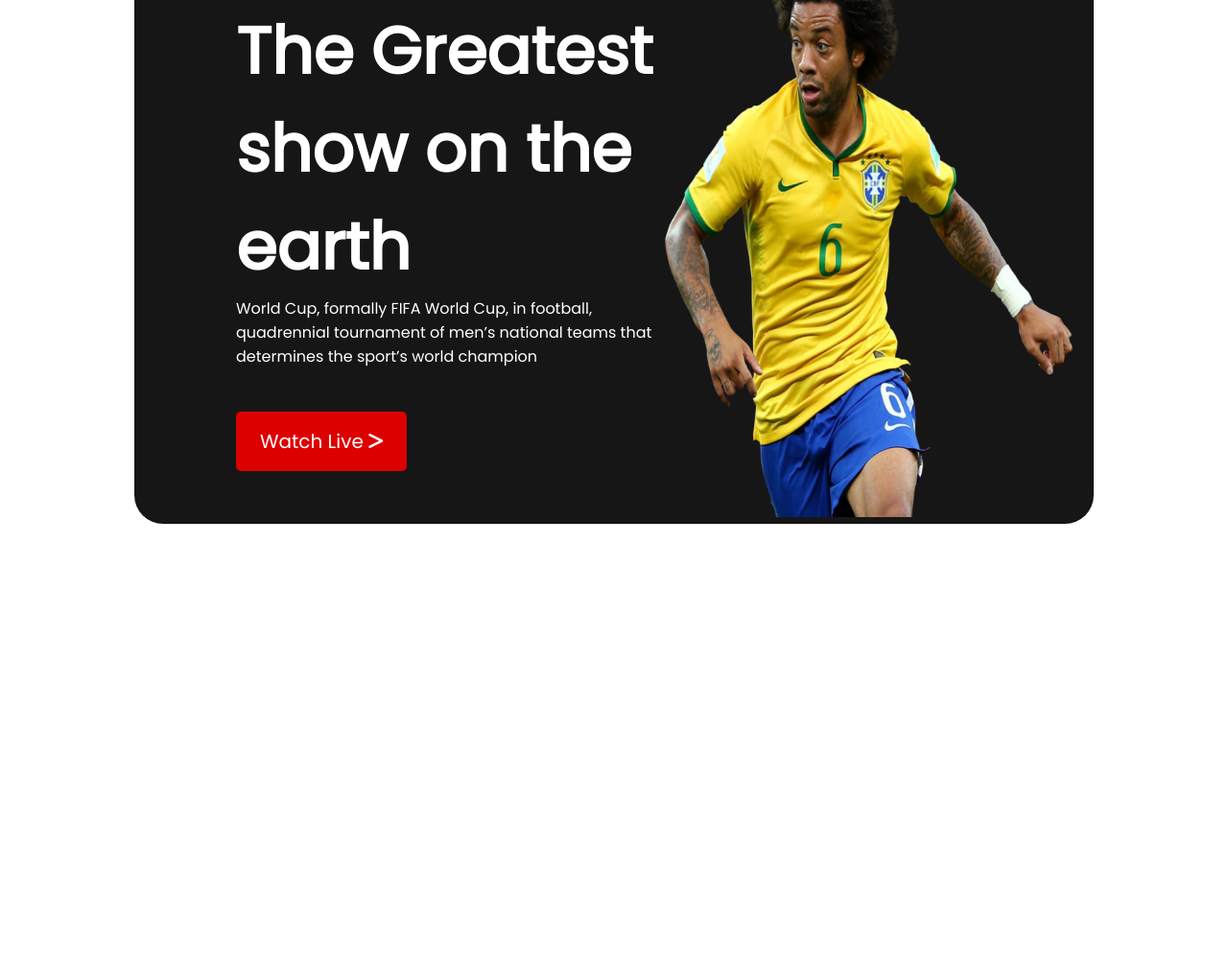
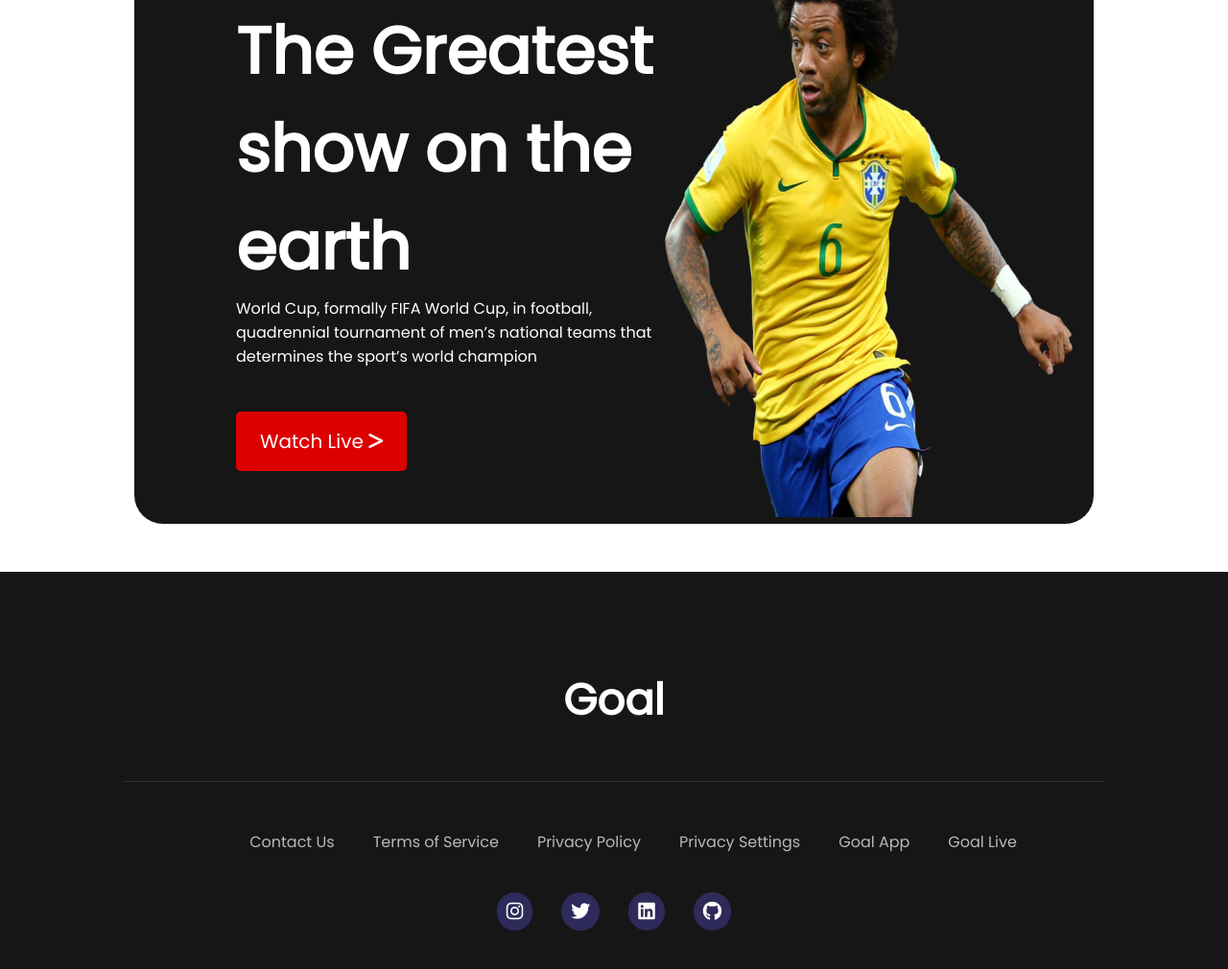
Before and after one commit to MoriamAkterSwarna/World-Cup, a plain HTML site: page index.html in a window 1280 px wide. Shown: the part 157-1167 px from the top of the page at 96% size. Before the commit the page ends 800 px from the top, so only its background shows below. Drawn offline with Linux system fonts and the light colour scheme.

Commit message:
footer section added

```diff
--- a/index.html
+++ b/index.html
@@ -15,6 +15,7 @@
 </head>
 
 <body>
+    <!-- Header Section Start -->
 
     <header>
         <div class="header-section">
@@ -33,6 +34,32 @@
             </div>
         </div>
     </header>
+    <!-- Header Section End -->
+
+    <!-- Footer section Start -->
+    <footer>
+        <div class="upper-footer">
+            <h2>Goal</h2>
+        </div>
+        <hr>
+        <div class="lower-footer">
+            <div class="others-info">
+                <li><a href="">Contact Us</a></li>
+                <li><a href="">Terms of Service</a></li>
+                <li><a href="">Privacy Policy</a></li>
+                <li><a href="">Privacy Settings</a></li>
+                <li><a href="">Goal App</a></li>
+                <li><a href="">Goal Live</a></li>
+            </div>
+            <div class="social-accounts">
+                <a href=""><i class="fa-brands fa-instagram"></i></a>
+                <a href=""><i class="fa-brands fa-twitter"></i></a>
+                <a href=""><i class="fa-brands fa-linkedin"></i></a>
+                <a href=""><i class="fa-brands fa-github"></i></a>
+            </div>
+        </div>
+    </footer>
+    <!-- Footer section End-->
 
 </body>
 
--- a/styles/style.css
+++ b/styles/style.css
@@ -141,3 +141,71 @@ a:hover span::after {
     height: 613px;
 
 }
+
+/* Footer styles */
+footer {
+    background-color: #161616;
+    ;
+}
+
+.upper-footer {
+    color: #ffffff;
+    font-size: 30px;
+    text-align: center;
+    margin-bottom: 50px;
+
+}
+
+.upper-footer h2 {
+    padding-top: 100px;
+}
+
+hr {
+    border-bottom: 1px solid rgba(255, 255, 255, 0.1);
+    border-top-style: none;
+    border-left-style: none;
+    border-right-style: none;
+    width: 80%;
+    margin: auto;
+}
+
+.lower-footer {
+    padding-top: 50px;
+    padding-bottom: 20px;
+}
+
+.others-info {
+    display: flex;
+    justify-content: center;
+    margin-bottom: 20px;
+}
+
+.others-info li {
+    list-style-type: none;
+
+
+}
+
+.others-info li a {
+    text-decoration: none;
+    font-size: 16px;
+    color: #B9B9B9;
+    margin-left: 40px;
+}
+
+.social-accounts {
+    display: flex;
+    justify-content: center;
+}
+
+.social-accounts a i {
+
+    color: white;
+    margin: 20px 15px;
+    color: white;
+    font-size: 20px;
+    background-color: #2e2a59;
+    padding: 10px;
+    border-radius: 50px;
+
+}
```
